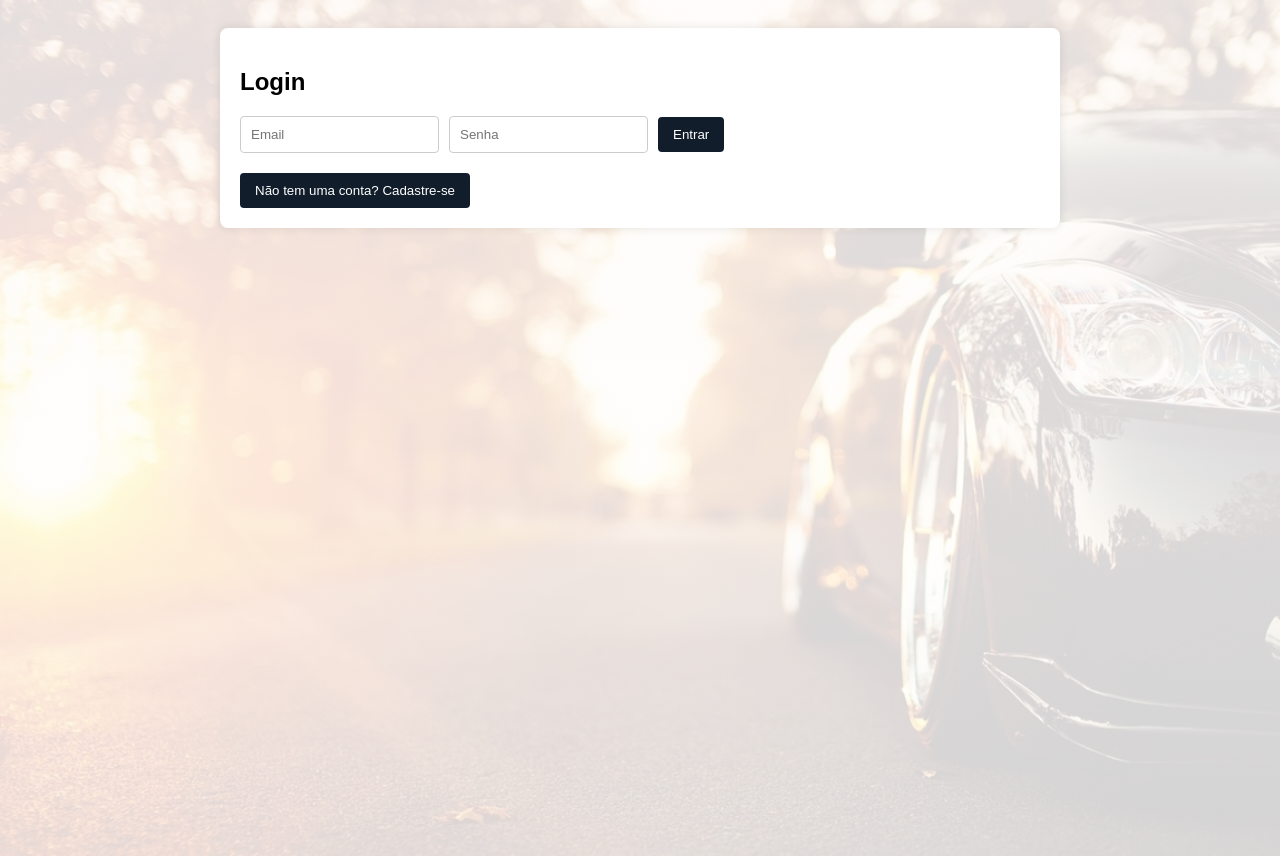
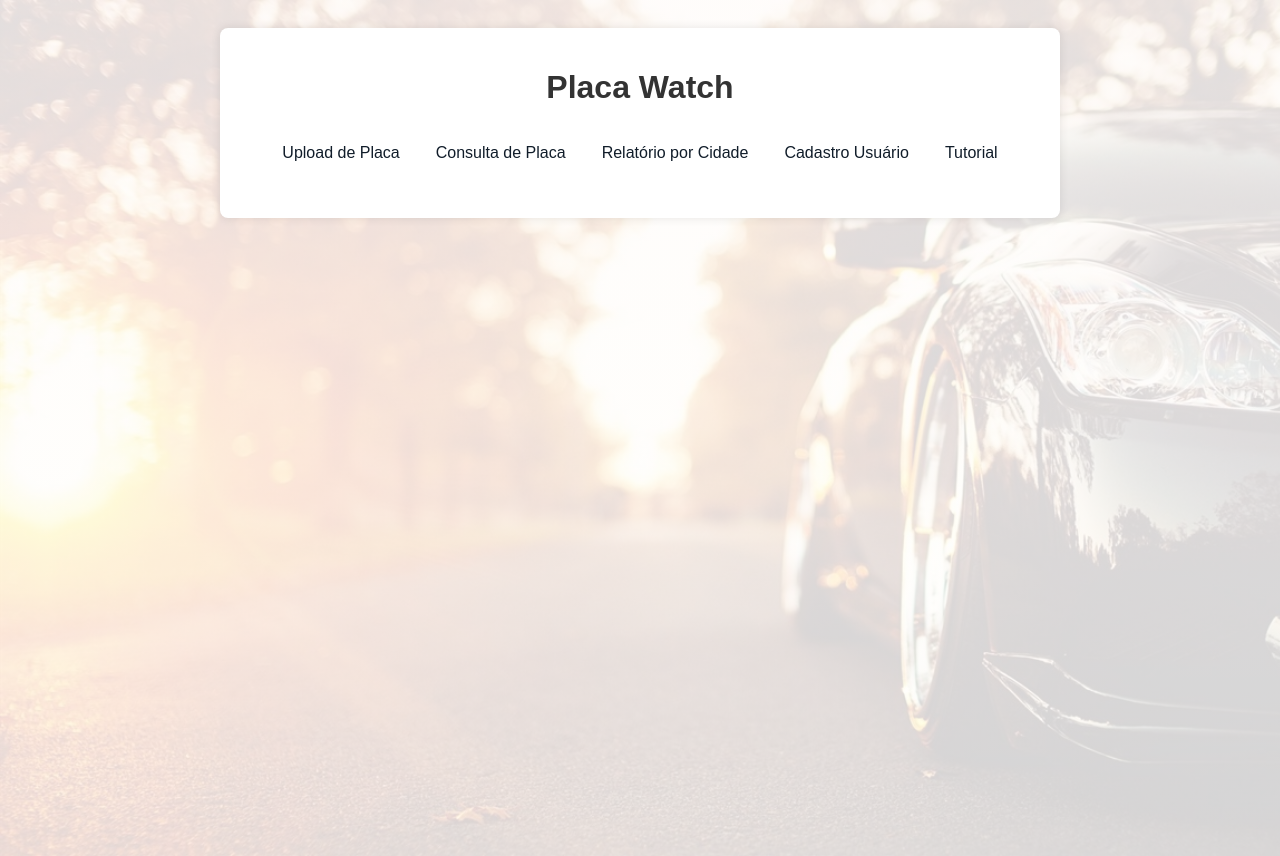
Before and after one commit to VitoriaPio/PlacaWhatch, a React (Vite) app in the folder front/: page / in a window 1280 px wide. Built offline with nearby package versions, Linux system fonts and the light colour scheme.

Commit message:
bug routes

```diff
--- a/front/src/App.jsx
+++ b/front/src/App.jsx
@@ -1,32 +1,15 @@
-import React, { useState } from "react";
-import {
-  Link,
-  Route,
-  BrowserRouter as Router,
-  Routes,
-  Navigate,
-} from "react-router-dom";
+import React from "react";
+import { Link, Route, BrowserRouter as Router, Routes } from "react-router-dom";
 import ConsultaPlaca from "./components/ConsultaPlaca";
 import RelatorioCidade from "./components/RelatorioCidade";
 import UploadPlaca from "./components/UploadPlaca";
-import Auth from "./components/Login";
+import Auth from "./components/CadastroUsuario";
 import VideoTutorial from "./components/Video";
-import Login from "./components/Login";
 
 function App() {
-  const [isAuthenticated, setIsAuthenticated] = useState(false);
   return (
     <Router>
       <div className="App">
-        {!isAuthenticated ? (
-          <Routes>
-            <Route
-              path="*"
-              element={<Login setIsAuthenticated={setIsAuthenticated} />}
-            />
-          </Routes>
-        ) : (
-          <>
         <h1>Placa Watch</h1>
         <nav className="menu">
           <ul>
@@ -53,11 +36,8 @@ function App() {
           <Route path="/consulta" element={<ConsultaPlaca />} />
           <Route path="/relatorio" element={<RelatorioCidade />} />
           <Route path="/usuario" element={<Auth />} />
-              <Route path="/tutorial" element={<VideoTutorial />} />
-              <Route path="/" element={<Navigate to="/upload" />} />
+          <Route path="/tutorial" element={<VideoTutorial  />} />
         </Routes>
-          </>
-        )}
       </div>
     </Router>
   );
--- a/front/src/components/Login.jsx
+++ b/front/src/components/CadastroUsuario.jsx
@@ -12,13 +12,11 @@ function Auth() {
 
     try {
       if (isLogin) {
-        // Rota de Login
         const response = await axios.post("/login", { email, senha });
         const token = response.data.token;
         setMessage("Login bem-sucedido!");
         localStorage.setItem("token", token);
       } else {
-        // Rota de Cadastro
         await axios.post("/cadastro", { email, senha });
         setMessage("Usuário cadastrado com sucesso!");
       }
```
Lines whose indentation alone changed are shown as unchanged.
